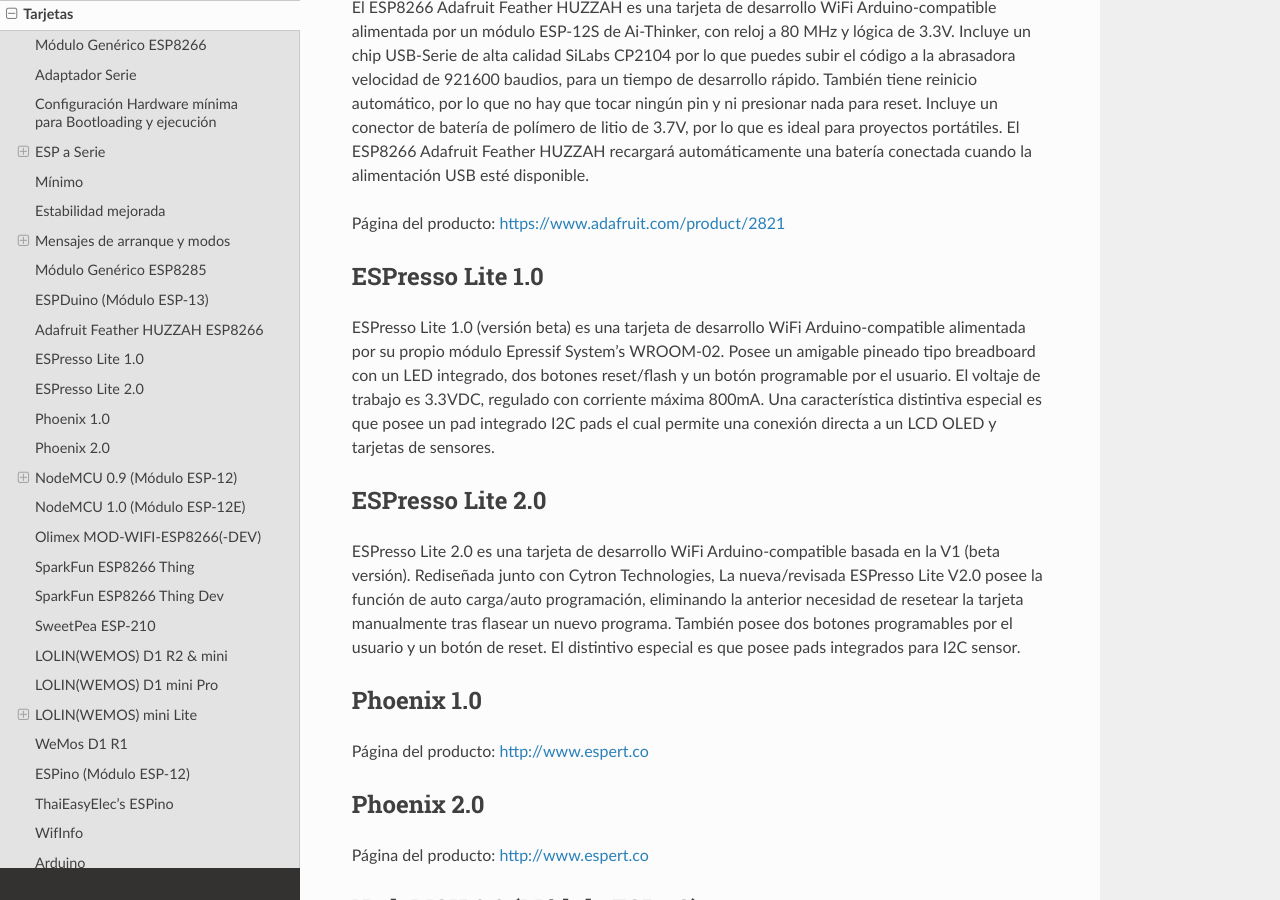
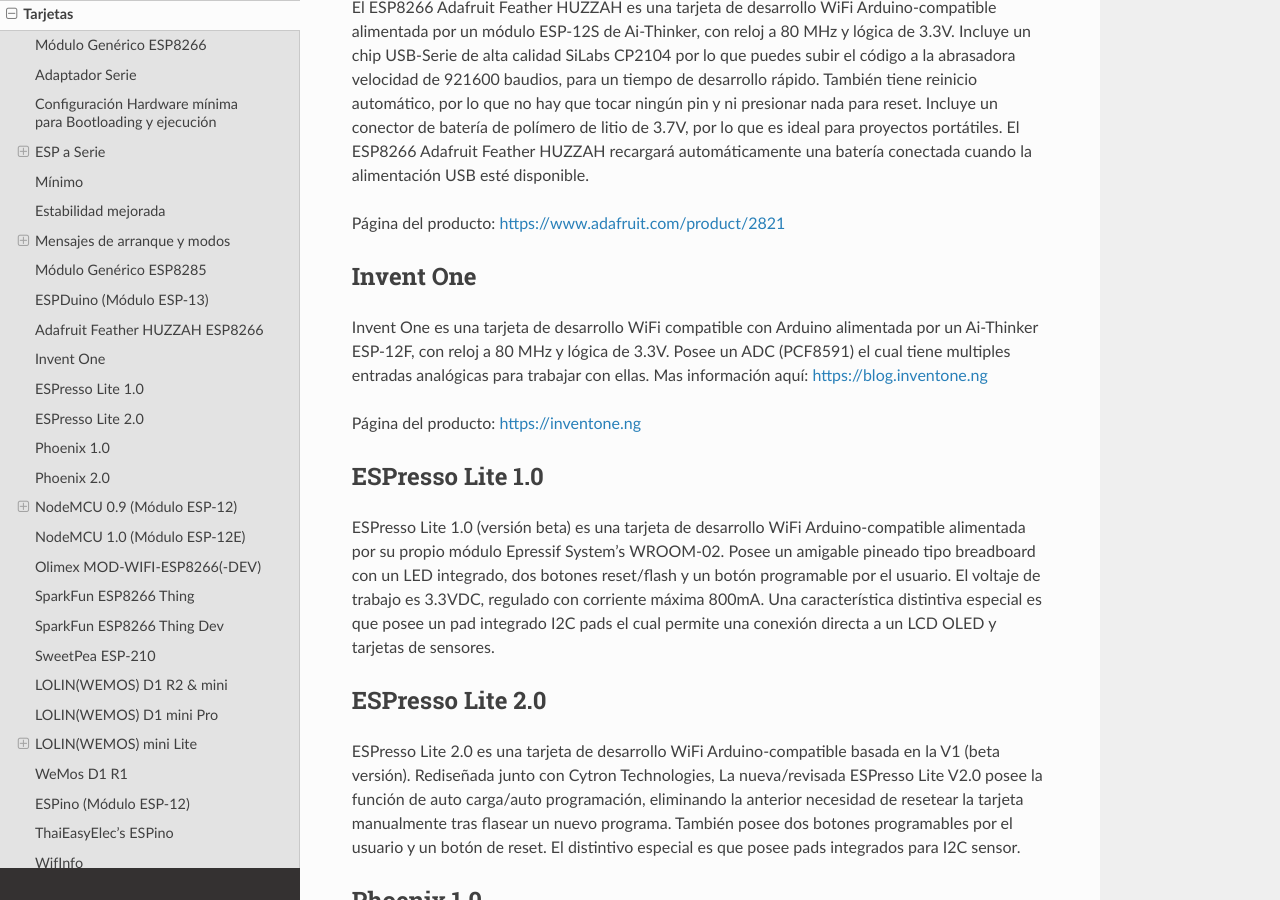
Before and after one commit to lrmoreno007/ESP8266-Arduino-Spanish, a Sphinx documentation site: the page built from doc/boards.rst, in a window 1280 px wide and 900 px high, scrolled down 5512 px. Built offline with Sphinx 7.4.7 and the Read the Docs theme 2.0.0, drawn with Linux system fonts in a browser that asks for light colours.

Commit message:
support new board (invent one) (#5286)

```diff
--- a/doc/boards.rst
+++ b/doc/boards.rst
@@ -217,6 +217,13 @@
 
 Página del producto: https://www.adafruit.com/product/2821
 
+Invent One
+----------
+Invent One es una tarjeta de desarrollo WiFi compatible con Arduino alimentada por un Ai-Thinker ESP-12F, con reloj a 80 MHz y lógica de 3.3V. Posee un ADC (PCF8591) el cual tiene multiples entradas analógicas para trabajar con ellas. Mas información aquí: https://blog.inventone.ng
+
+Página del producto: https://inventone.ng
+
+
 ESPresso Lite 1.0
 -----------------
 
```
